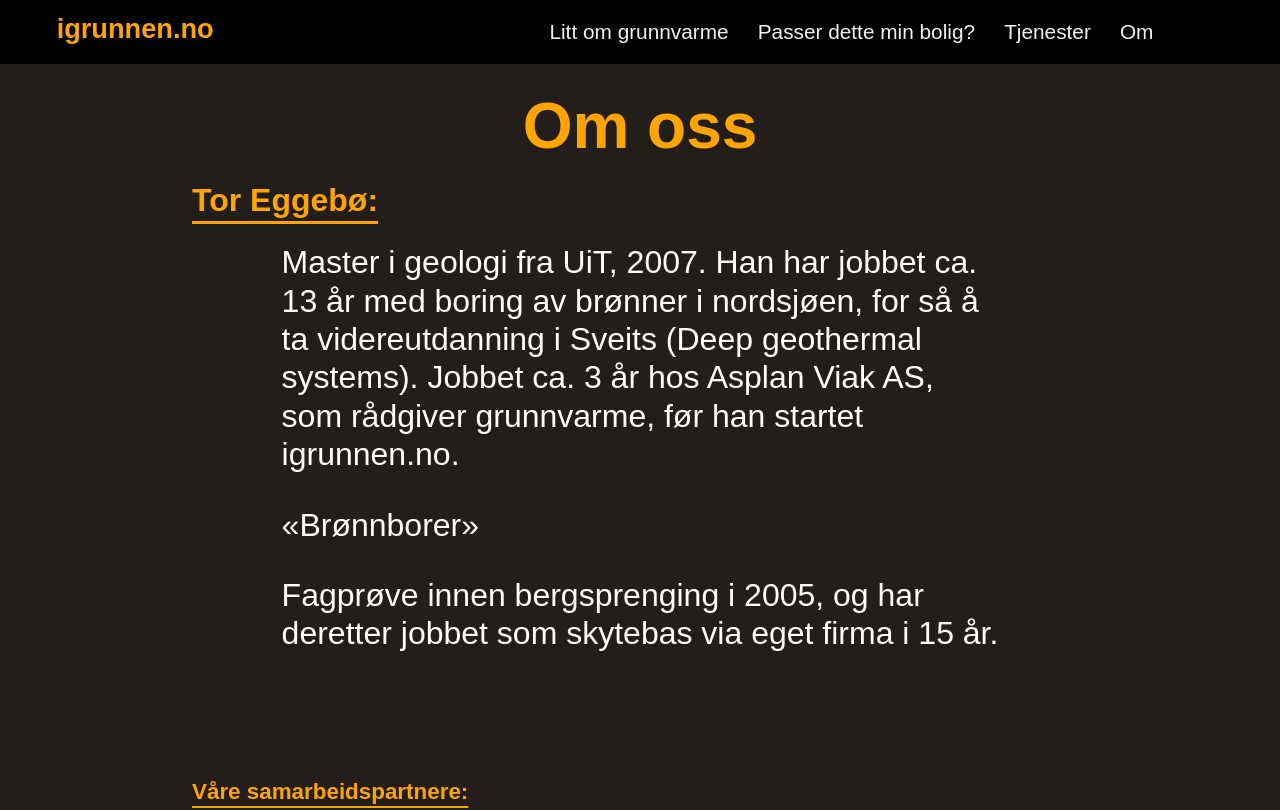
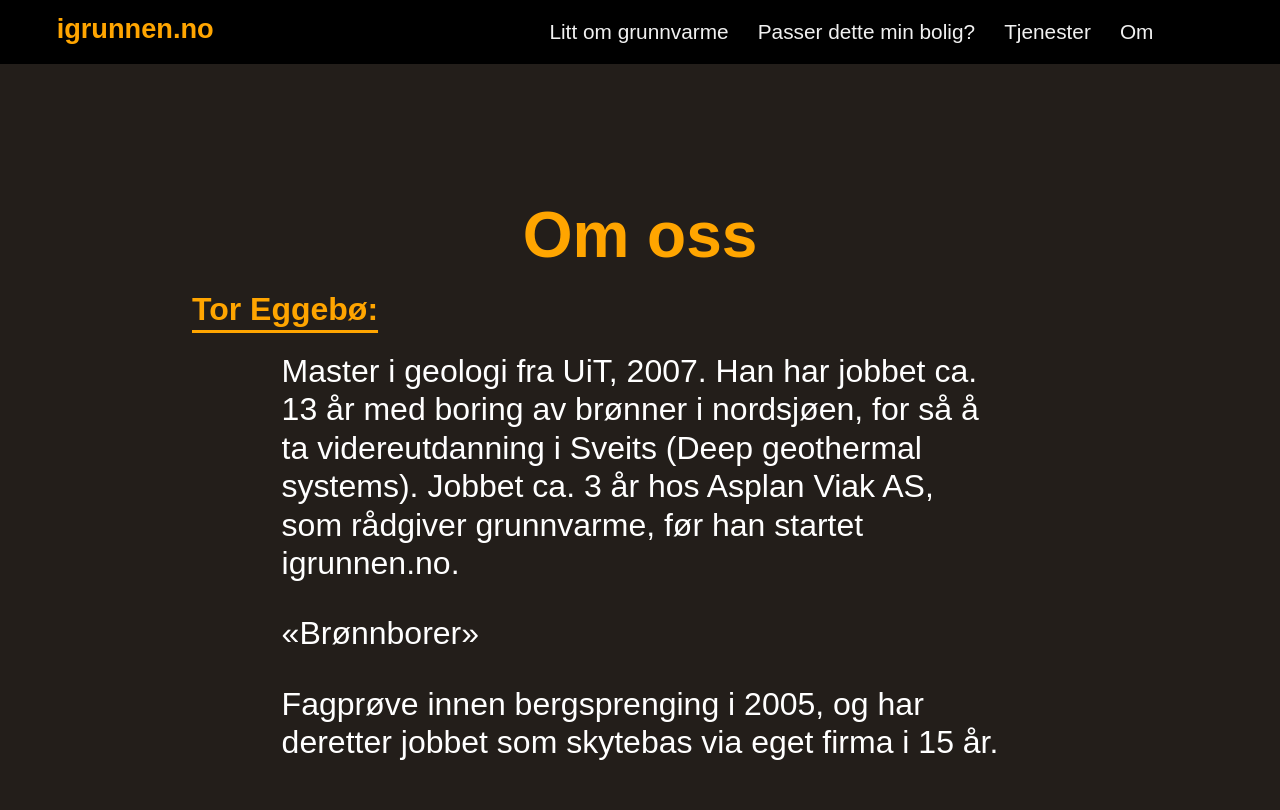
Before and after one commit to joar1/igrunn, a React (Create React App) app: page /om in a window 1280 px wide. Shown: the top 810 px of the page. Built offline with nearby package versions, Linux system fonts and the light colour scheme.

Commit message:
about/contact

```diff
--- a/src/pages/About.jsx
+++ b/src/pages/About.jsx
@@ -48,7 +48,7 @@ const AboutContainer = styled.div`
 const AboutDiv = styled.div`
 	width: 70%;
 	justify-content: center;
-	margin: 2em auto 8em auto;
+	margin: 10em auto 8em auto;
 	h1 {
 		margin: 0.8em auto;
 		text-align: center;
--- a/src/pages/Availability.jsx
+++ b/src/pages/Availability.jsx
@@ -66,6 +66,7 @@ const StyledParagraph = styled.p`
 	font-size: 2.5em;
 	padding: 2em;
 	width: 85%;
+	color: orange;
 `;
 
 const ImageContainer = styled.div`
--- a/src/pages/Services.jsx
+++ b/src/pages/Services.jsx
@@ -44,7 +44,7 @@ const ServiceContainer = styled.div`
 	border-radius: 25px;
 	background: #121212;
 	width: 75%;
-	padding: 2em;
+	padding: 5em 2em;
 	h4 {
 		font-size: 3em;
 	}
```
Also changed, not shown: 8 other files (tests, documents, lock files or other folders).
